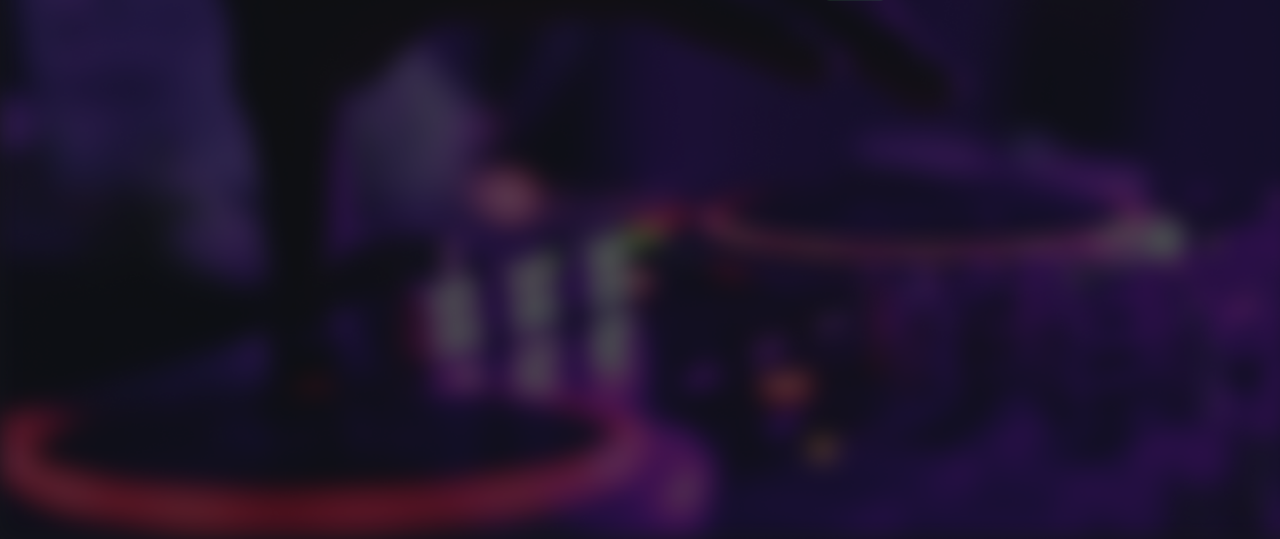
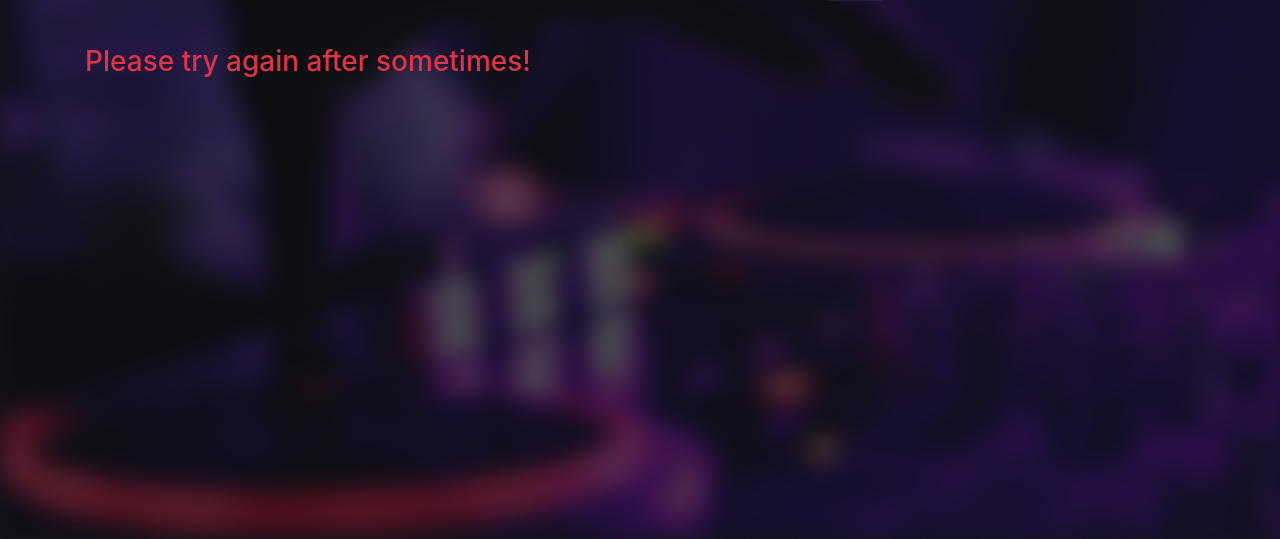
Before and after one commit to tameemshahriar/hard-rock-master, a plain HTML site: page hard-rock-master/index.html in a window 1280 px wide. Both pictures are taken after typing "Sample" into the empty fields and a click on the button "Search". Shown: the part 261-800 px from the top of the page. Drawn offline with nearby package versions, Linux system fonts and the light colour scheme; no server answers.

Commit message:
fetch error and catch try

```diff
--- a/hard-rock-master/app.js
+++ b/hard-rock-master/app.js
@@ -3,10 +3,22 @@ const searchSongs = async() =>{
     // console.log(searchText);
    const url = `https://api.lyrics.ovh/suggest/${searchText}`
     // console.log(url);
+
+    try {
     const res = await fetch(url); //fetch (url)
     const data = await res.json();//.then(res => res.json())
     // .then(data => console.log(data))
     displaySongs(data.data);//.then(data => displaySongs(data.data))
+
+    }
+    catch(error){
+        displayError('Please try again after sometimes!');
+    }
+
+   /*  fetch (url)
+    .then(res => res.json())
+    .then(data => displaySongs(data.data))
+    .catch(error => displayError('Sorry! Something went wrong! Please try again later')); */
 
 }
 
@@ -42,9 +54,15 @@ const getLyric = (artist,title) => {
     .then(res => res.json())
     // .then(data => console.log(data))
     .then(data => displayLyrics(data.lyrics))
+    .catch(error => displayError('Sorry! Something went wrong! Please try again later'));
 }
 
 const displayLyrics = lyrics => {
     const lyricsDiv = document.getElementById('song-lyrics');
     lyricsDiv.innerText = lyrics;
 }
+
+const displayError = error => {
+    const errorTag = document.getElementById('error-message');
+    errorTag.innerText = error;
+}
--- a/hard-rock-master/index.html
+++ b/hard-rock-master/index.html
@@ -51,6 +51,7 @@
                 </div>
             </div>
             <!-- Single Lyrics -->
+            <h3 id="error-message" class="text-danger"></h3>
             <div id="song-lyrics" class="single-lyrics text-center">
             </div>
 
```
